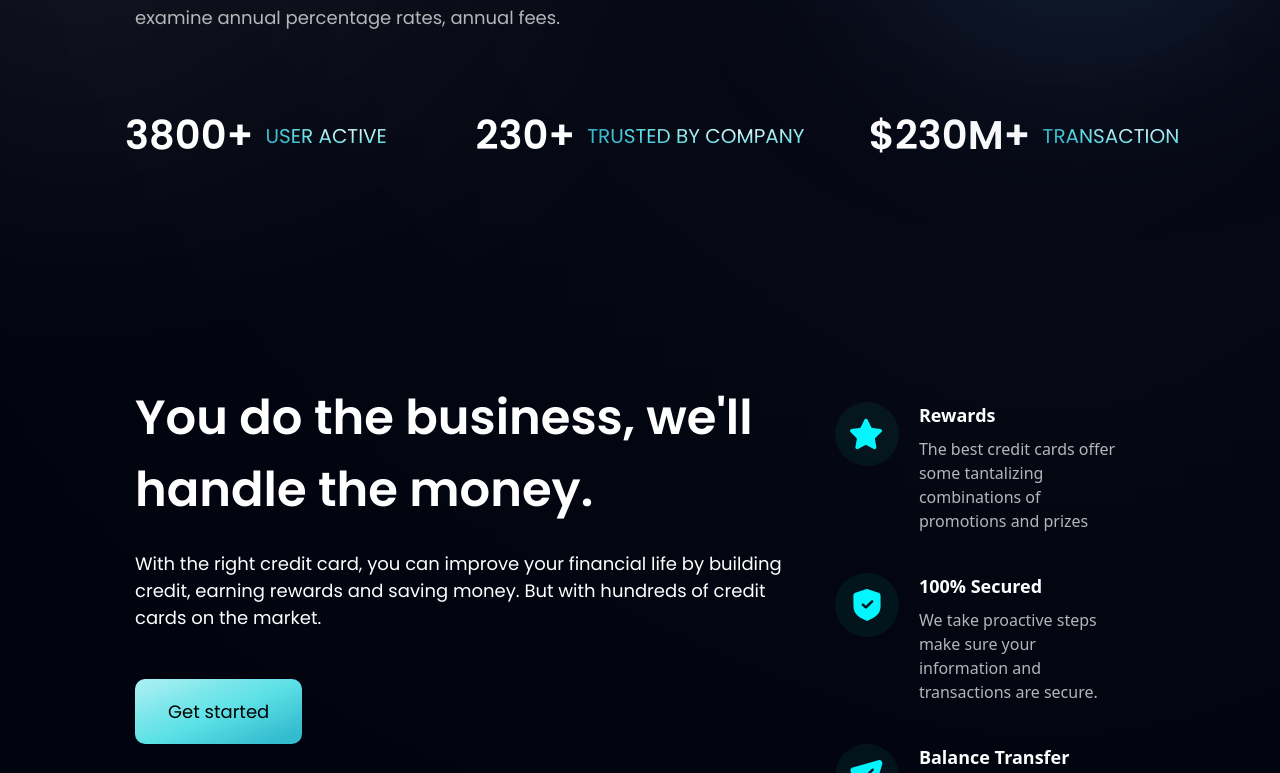
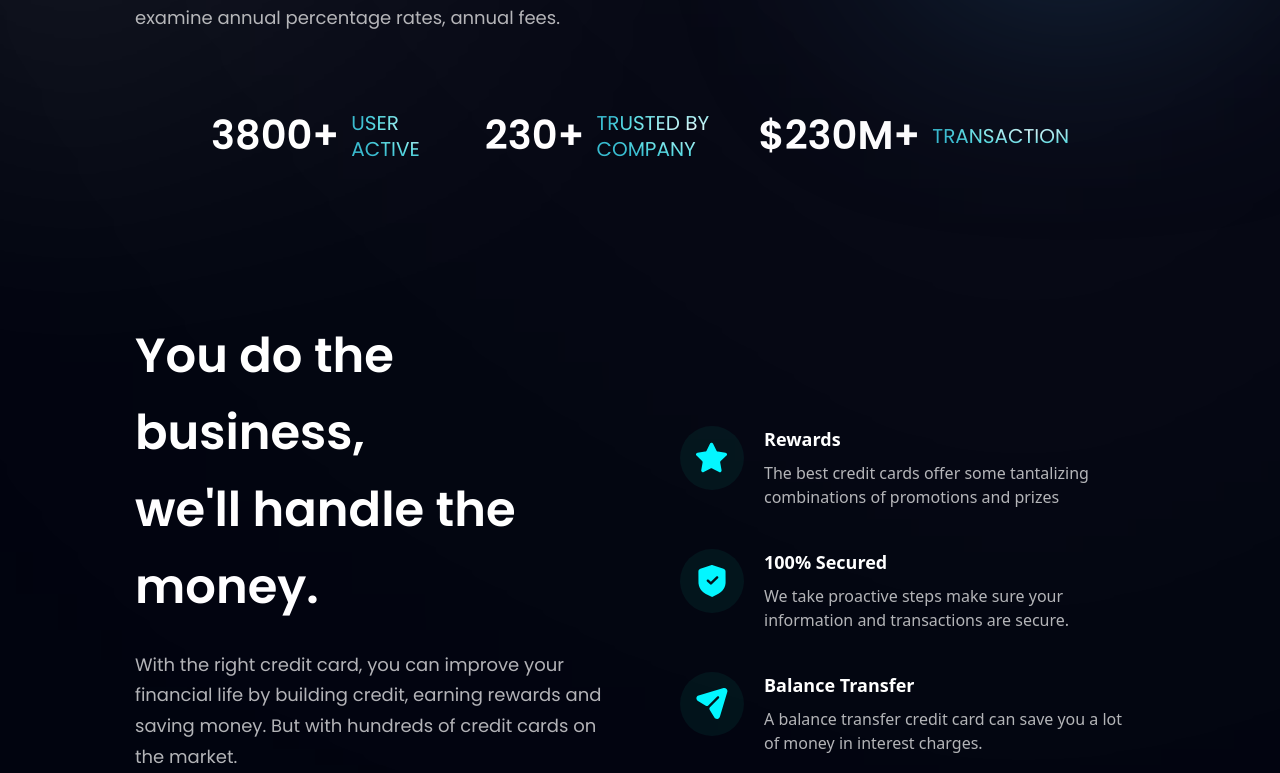
Before and after one commit to xqudee/Bank-Landing, a React (Vite) app in the folder bank_landing_page/: page / in a window 1280 px wide. Shown: the part 687-1460 px from the top of the page. Built offline with nearby package versions, Linux system fonts and the light colour scheme.

Commit message:
fix business section

```diff
--- a/bank_landing_page/src/App.jsx
+++ b/bank_landing_page/src/App.jsx
@@ -12,8 +12,13 @@ const App = () => {
       </div>
 
       <div className={`bg-primary ${styles.flexStart}`}>
+        <div className={`${styles.boxWidth}`}>
+          <Hero />
+        </div>
+      </div>
+
+      <div className={`bg-primary ${styles.paddingX} ${styles.flexStart}`}>
         <div className={`${styles.boxWidth} flex flex-col`}>
-          <Hero />
           <Stats />
           <Business />
           <Billing />
--- a/bank_landing_page/src/components/Business.jsx
+++ b/bank_landing_page/src/components/Business.jsx
@@ -1,10 +1,50 @@
 import React from 'react'
 import { features } from '../constants'
 import styles, {layout} from '../style'
+import Button from './Button'
+
+const FeatureCard = ({icon, title, content, index}) => (
+  <div className={`flex flex-row gap-[20px] px-[20px] py-[20px]
+  feature-card rounded-[20px] cursor-pointer`}>
+    <div className={`bg-dimBlue h-[64px] min-w-[64px] rounded-full ${styles.flexCenter}`}>
+      <img src={icon} alt={title} className='w-[50%] h-[50%] object-contain' />
+    </div>
+    <p className='text-white'>
+      <h4 className='text-[18px] font-semibold mb-[8px]'>{title}</h4>
+      <p className='opacity-[70%] text-[16px] leading-[24px]'>{content}</p>
+    </p>
+  </div>
+)
 
 const Business = () => {
   return (
-    <section className={`${styles.flexCenter} ${styles.paddingX} flex-row flex-wrap sm:mb-20 py-16 ${styles.marginY}`}>
+    <section id='features' className={layout.section}>
+      <div className={layout.sectionInfo}>
+        <h2 className={`${styles.heading2} mb-[24px]`}>
+          You do the business, <br className='sm:block hidden' /> we'll handle the money.
+        </h2>
+        <p className={`${styles.paragraph} max-w-[470px] mt-[5]`}>
+          With the right credit card, you can improve your financial
+          life by building credit, earning rewards and saving money.
+          But with hundreds of credit cards on the market.
+        </p>
+
+        <Button styles="mt-10" />
+      </div>
+
+      <div className={`sm:items-start ${layout.sectionImg} flex-col`}>
+        {features.map((item, index) => (
+          <FeatureCard key={item.id} {...item} index={index} />
+        ))}
+      </div>
+    </section>
+  )
+}
+
+export default Business
+
+
+{/* <section className={`${styles.flexCenter} ${styles.paddingX} flex-row flex-wrap sm:mb-20 py-16 ${styles.marginY}`}>
 <div className='flex sm:flex-row flex-col gap-[30px]'>
   <div className=''>
     <h2 className='font-poppins text-white text-[48px] font-semibold mb-[24px]'>
@@ -36,8 +76,4 @@ const Business = () => {
       <button className='sm:hidden flex mt-[24px] bg-blue-gradient px-[33px] py-[19px] rounded-[10px] font-poppins text-[18px] flex justify-center'>Get started</button>
   </div>
 </div>
-    </section>
-  )
-}
-
-export default Business
+</section> */}
--- /dev/null
+++ b/bank_landing_page/src/components/Button.jsx
@@ -0,0 +1,13 @@
+import React from 'react'
+
+const Button = ({ styles }) => {
+  return (
+    <button type='button' className={`mt-[24px] bg-blue-gradient
+    px-[33px] py-[19px] rounded-[10px] font-poppins text-[18px] flex
+    justify-center ${styles}`}>
+        Get started
+    </button>
+  )
+}
+
+export default Button
--- a/bank_landing_page/src/components/Hero.jsx
+++ b/bank_landing_page/src/components/Hero.jsx
@@ -6,7 +6,7 @@ import GetStarted from './GetStarted'
 const Hero = () => {
   return (
     <section id='home' className={`flex md:flex-row flex-col ${styles.paddingY}`}>
-      <div className={`flex-1 ${styles.flexStart} flex-col md:pl-[135px] sm:pl-16 pl-6 sm:pr-16 ss:pr-6 pr-0 relative`}>
+      <div className={`flex-1 ${styles.flexStart} flex-col md:pl-[135px] sm:pl-16 xl:pl-0 pl-6 sm:pr-6 ss:pr-6 relative`}>
         <div className='flex flex-row items-center py-[6px] pl-4 pr-5 bg-discount-gradient rounded-[10px] mb-2 z-[1]'>
           <img src={discount} alt='discount'
             className='w-[32px] h-[32px]'
--- a/bank_landing_page/src/components/index.js
+++ b/bank_landing_page/src/components/index.js
@@ -8,6 +8,7 @@ import Stats from "./Stats";
 import Footer from "./Footer";
 import Testimonials from "./Testimonials";
 import Hero from "./Hero";
+import Button from "./Button";
 
 export {
   Navbar,
@@ -20,4 +21,5 @@ export {
   Footer,
   Testimonials,
   Hero,
+  Button
 };
```
Lines whose indentation alone changed are shown as unchanged.
